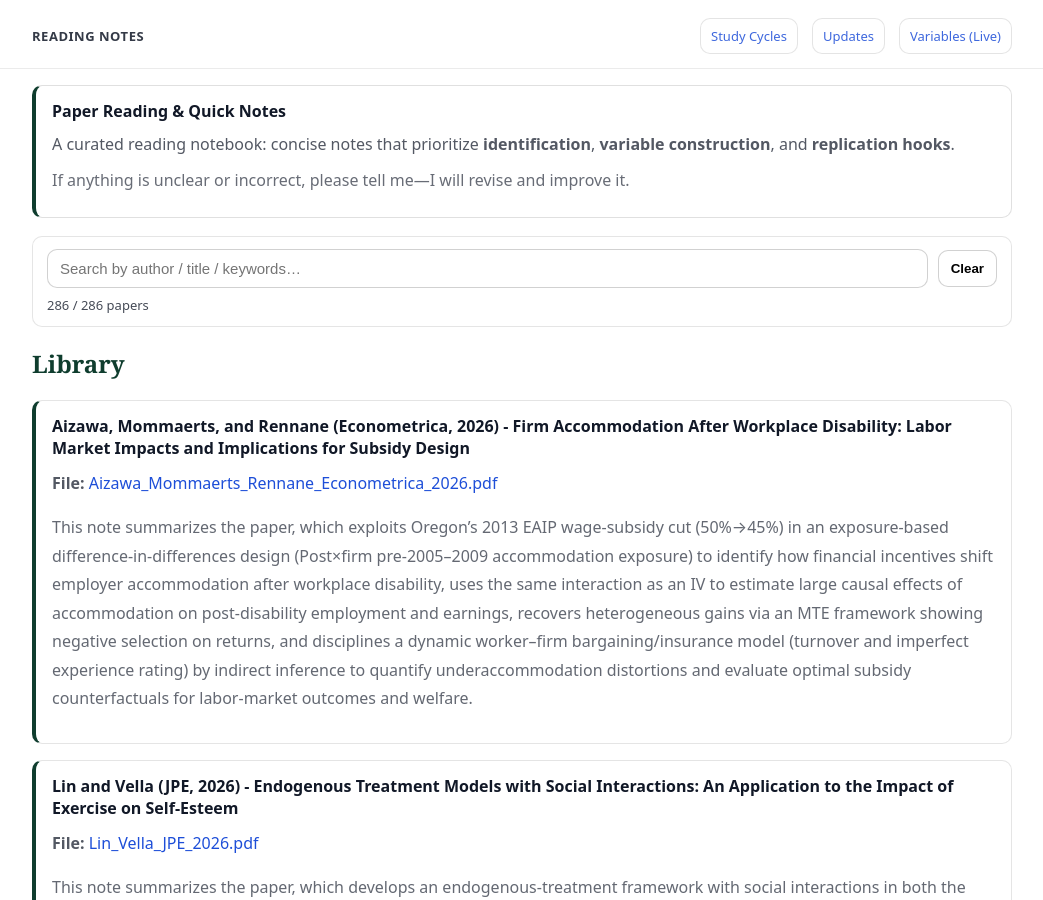
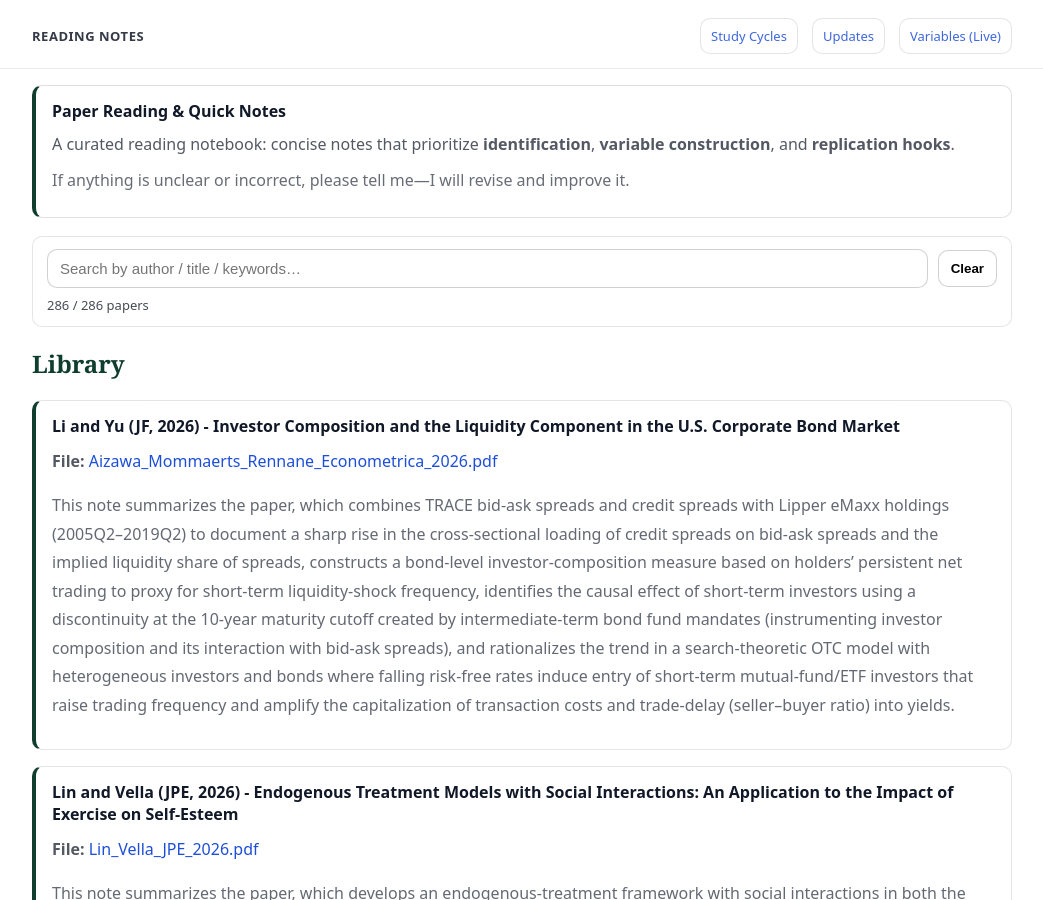
Before and after one commit to yaxinzn/study-archive, a Jekyll site: the page built from reading/index.md, in a window 1280 px wide and 900 px high. Shown: the whole window, without its empty margins (118-1161 px from the left). Built offline with Jekyll 4.4.1, drawn with Linux system fonts in a browser that asks for light colours.

Commit message:
Reading: add/update Aizawa_Mommaerts_Rennane_Econometrica_2026.pdf

```diff
--- a/_data/reading.yml
+++ b/_data/reading.yml
@@ -1,6 +1,6 @@
-- title: "Aizawa, Mommaerts, and Rennane (Econometrica, 2026) - Firm Accommodation After Workplace Disability: Labor Market Impacts and Implications for Subsidy Design"
+- title: "Li and Yu (JF, 2026) - Investor Composition and the Liquidity Component in the U.S. Corporate Bond Market"
   file: "Aizawa_Mommaerts_Rennane_Econometrica_2026.pdf"
-  desc: "This note summarizes the paper, which exploits Oregon’s 2013 EAIP wage-subsidy cut (50%→45%) in an exposure-based difference-in-differences design (Post×firm pre-2005–2009 accommodation exposure) to identify how financial incentives shift employer accommodation after workplace disability, uses the same interaction as an IV to estimate large causal effects of accommodation on post-disability employment and earnings, recovers heterogeneous gains via an MTE framework showing negative selection on returns, and disciplines a dynamic worker–firm bargaining/insurance model (turnover and imperfect experience rating) by indirect inference to quantify underaccommodation distortions and evaluate optimal subsidy counterfactuals for labor-market outcomes and welfare."
+  desc: "This note summarizes the paper, which combines TRACE bid-ask spreads and credit spreads with Lipper eMaxx holdings (2005Q2–2019Q2) to document a sharp rise in the cross-sectional loading of credit spreads on bid-ask spreads and the implied liquidity share of spreads, constructs a bond-level investor-composition measure based on holders’ persistent net trading to proxy for short-term liquidity-shock frequency, identifies the causal effect of short-term investors using a discontinuity at the 10-year maturity cutoff created by intermediate-term bond fund mandates (instrumenting investor composition and its interaction with bid-ask spreads), and rationalizes the trend in a search-theoretic OTC model with heterogeneous investors and bonds where falling risk-free rates induce entry of short-term mutual-fund/ETF investors that raise trading frequency and amplify the capitalization of transaction costs and trade-delay (seller–buyer ratio) into yields."
 
 - title: "Lin and Vella (JPE, 2026) - Endogenous Treatment Models with Social Interactions: An Application to the Impact of Exercise on Self-Esteem"
   file: "Lin_Vella_JPE_2026.pdf"
```
